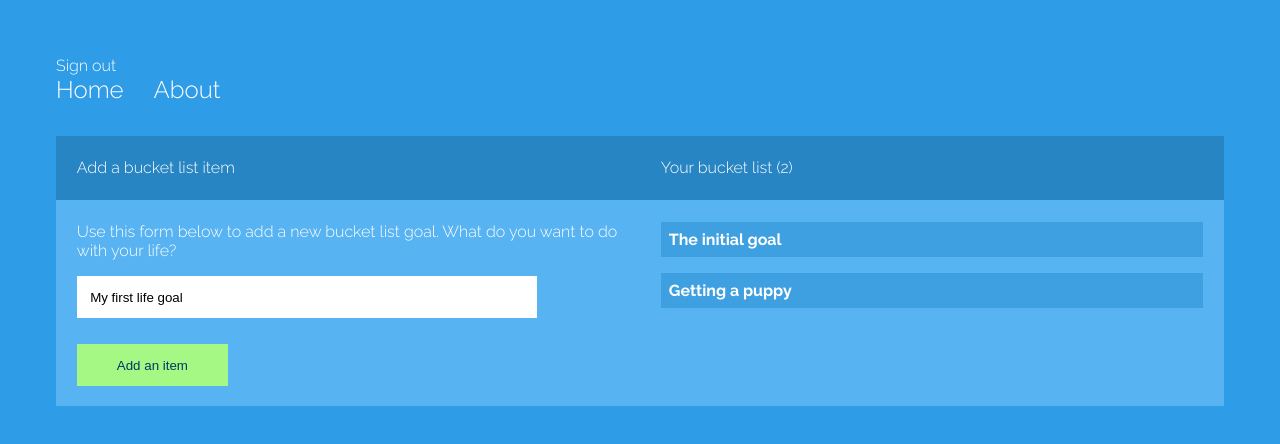
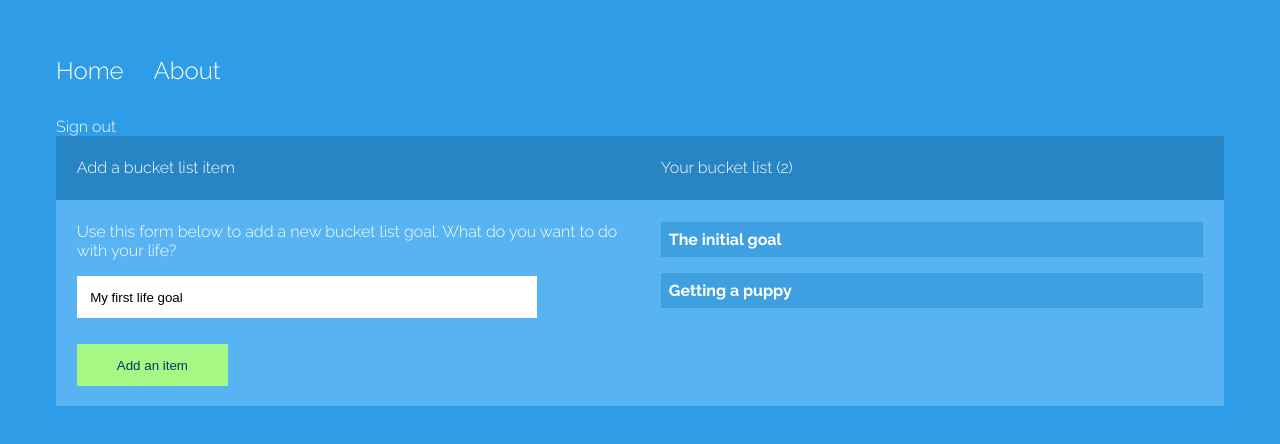
Before and after one commit to indianaorz/chat, an Angular app: page / in a window 1280 px wide. Shown: the top 444 px of the page. Built offline with nearby package versions, Linux system fonts and the light colour scheme.

Commit message:
starting gapi introduction

```diff
--- a/src/app/app.component.html
+++ b/src/app/app.component.html
@@ -1,15 +1,3 @@
-<!--The content below is only a placeholder and can be replaced.-->
-
-<div class="g-signin2" data-onsuccess="onSignIn"></div>
-<a href="#" onclick="signOut();">Sign out</a>
-<script>
-  function signOut() {
-    var auth2 = gapi.auth2.getAuthInstance();
-    auth2.signOut().then(function () {
-      console.log('User signed out.');
-    });
-  }
-</script>
 
 <ul>
   <li><a routerLink = "">Home</a></li>
--- a/src/app/home/home.component.html
+++ b/src/app/home/home.component.html
@@ -1,3 +1,7 @@
+
+<div class="g-signin2" data-onsuccess="onSignIn"></div>
+<a href="#" (click)="signOut();">Sign out</a>
+
 <div class= "container color-dark">
 
   <div class = "col">
--- a/src/app/home/home.component.ts
+++ b/src/app/home/home.component.ts
@@ -34,7 +34,6 @@ export class HomeComponent implements OnInit {
   btnText: string = 'Add an item'
   goalText: string = "My first life goal"
   goals = [];
-
   constructor(private _data: DataService) { }
 
   ngOnInit() {
@@ -55,4 +54,19 @@ export class HomeComponent implements OnInit {
     this.itemCount = this.goals.length;
     this._data.changeGoal(this.goals);
   }
+
+  signOut() {
+    var auth2 = gapi.auth2.getAuthInstance();
+    auth2.signOut().then(function () {
+      console.log('User signed out.');
+    });
+  }
+
+  onSignIn(googleUser) {
+    var profile = googleUser.getBasicProfile();
+    console.log('ID: ' + profile.getId()); // Do not send to your backend! Use an ID token instead.
+    console.log('Name: ' + profile.getName());
+    console.log('Image URL: ' + profile.getImageUrl());
+    console.log('Email: ' + profile.getEmail()); // This is null if the 'email' scope is not present.
+  }
 }
--- a/src/index.html
+++ b/src/index.html
@@ -5,7 +5,8 @@
   <title>ChatApp</title>
   <base href="/">
 
-  <script src="https://apis.google.com/js/platform.js" async defer></script>
+  <script src="https://apis.google.com/js/platform.js"></script>
+
   <meta name="google-signin-client_id" content="200903196469-ahi3r9cmjl7aces89h7bc5aa50qco662.apps.googleusercontent.com">
 
   <meta name="viewport" content="width=device-width, initial-scale=1">
```
